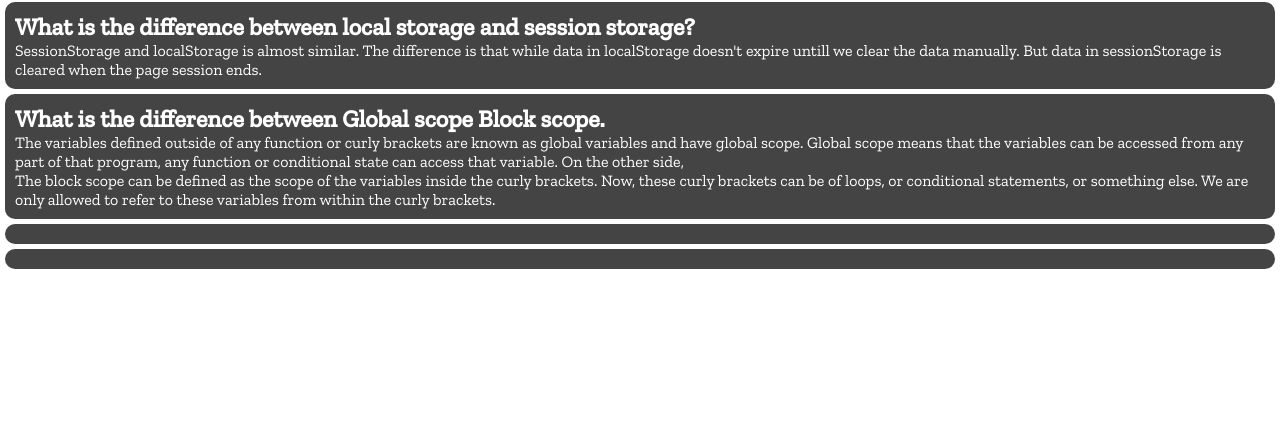
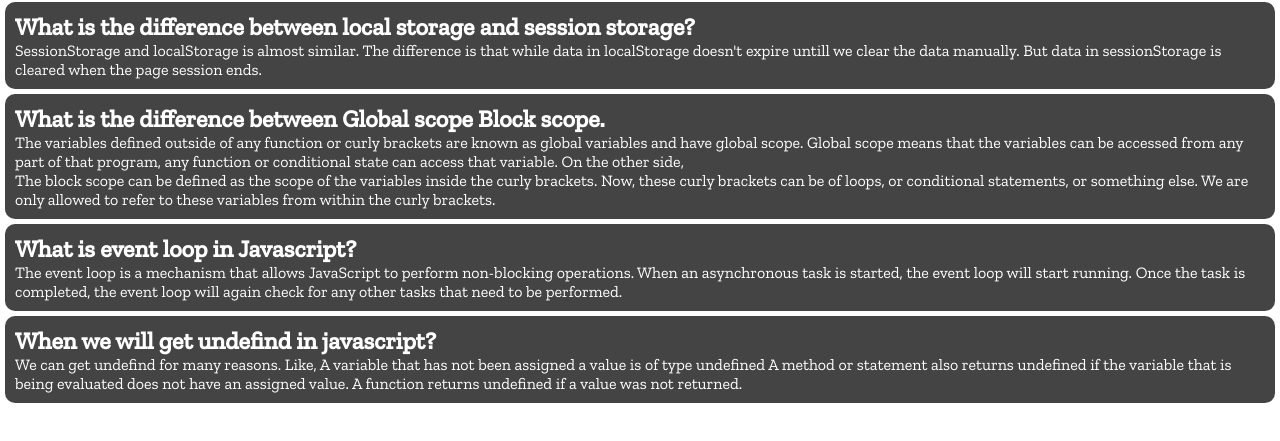
Before and after one commit to Tasnim-Bahar-Samir/type-faster, a plain HTML site: page blog.html in a window 1280 px wide. Shown: the part 41-482 px from the top of the page. Drawn offline with nearby package versions, Linux system fonts and the light colour scheme.

Commit message:
added two more questions

```diff
--- a/blog.html
+++ b/blog.html
@@ -31,8 +31,20 @@
                     The block scope can be defined as the scope of the variables inside the curly brackets. Now, these curly brackets can be of loops, or conditional statements, or something else. We are only allowed to refer to these variables from within the curly brackets.
                 </p>
             </div>
-            <div class="question"></div>
-            <div class="question"></div>
+            <div class="question">
+                <h2>
+                    What is event loop in Javascript?
+                </h2>
+                <p>
+                    The event loop is a mechanism that allows JavaScript to perform non-blocking operations. When an asynchronous task is started, the event loop will start running. Once the task is completed, the event loop will again check for any other tasks that need to be performed.
+                </p>
+            </div>
+            <div class="question">
+                <h2>When we will get undefind in javascript?</h2>
+                <p>We can get undefind for many reasons.
+                    Like, A variable that has not been assigned a value is of type undefined A method or statement also returns undefined if the variable that is being evaluated does not have an assigned value. A function returns undefined if a value was not returned.
+                </p>
+            </div>
         </section>
     </main>
 </body>
```
